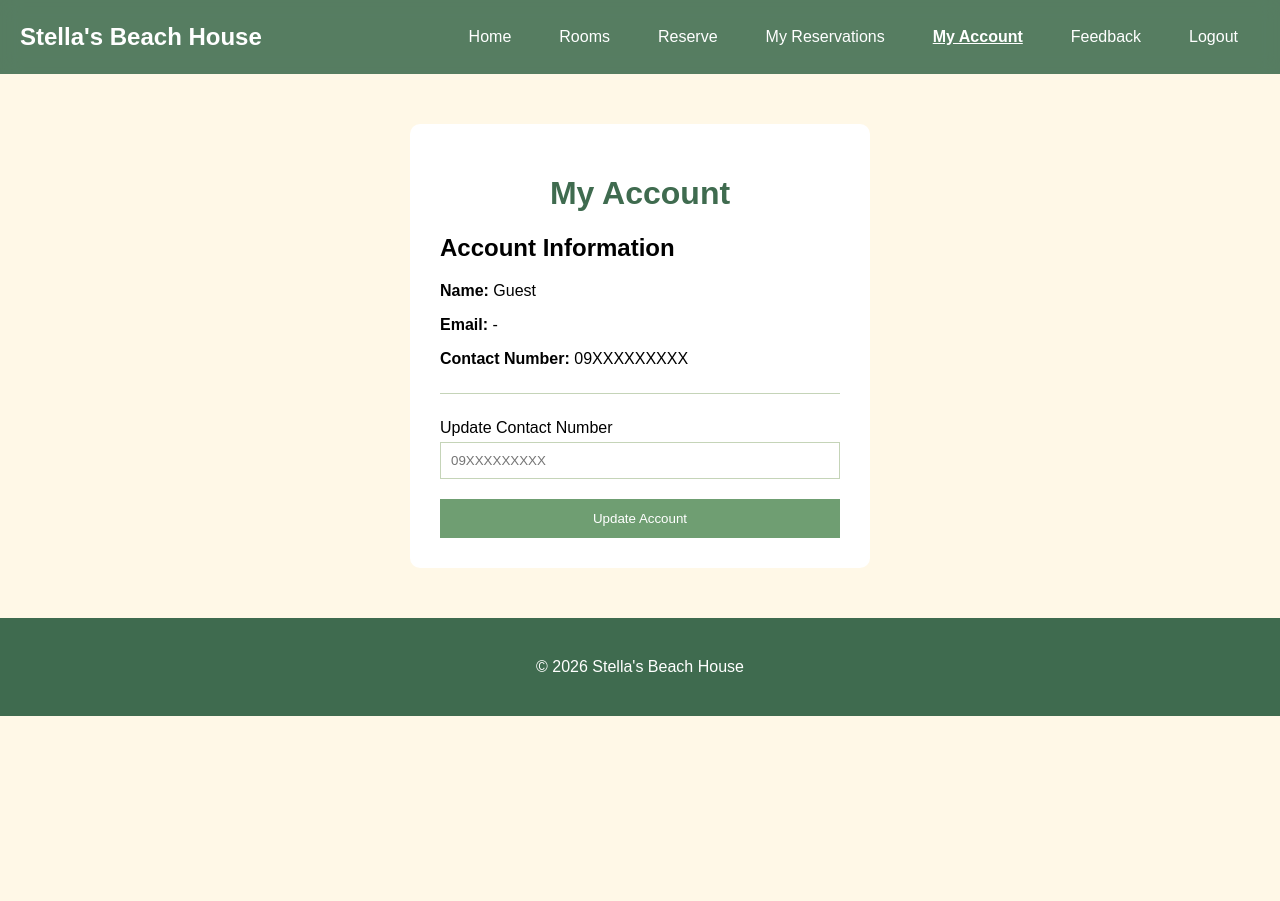
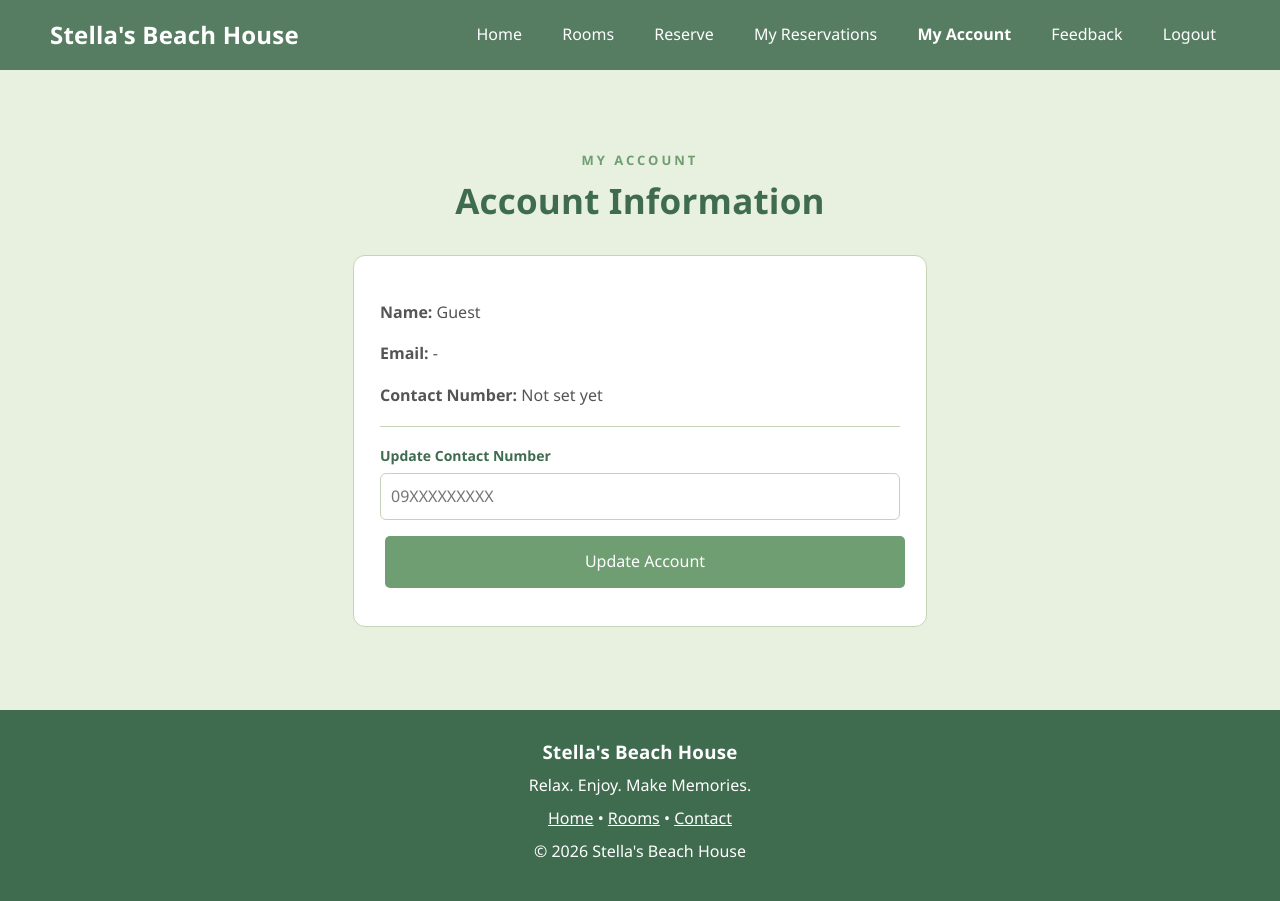
Before and after one commit to Xeishi06/Webtech_Hotel, a PHP site: page /account.html in a window 1280 px wide. Before the commit the page ends 716 px from the top, so only its background shows below. Run offline with PHP 8.4, Linux system fonts and the light colour scheme.

Commit message:
My Account on landing theme, no fake placeholder person

```diff
--- a/account.html
+++ b/account.html
@@ -4,8 +4,9 @@
 <head>
     <meta charset="UTF-8" />
     <meta name="viewport" content="width=device-width, initial-scale=1.0" />
+    <meta name="description" content="Your account at Stella's Beach House" />
     <title>My Account - Stella's Beach House</title>
-    <link rel="stylesheet" href="style.css">
+    <link rel="stylesheet" href="landingpage.css">
 </head>
 
 <body>
@@ -14,38 +15,57 @@
 
     <h2>Stella's Beach House</h2>
 
+    <div>
     <a href="landingpage.html">Home</a>
-    <a href="rooms.html">Rooms</a>
+    <a href="landingpage.html#rooms">Rooms</a>
     <a href="landingpage.html#rooms">Reserve</a>
     <a href="my-reservations.html">My Reservations</a>
     <a href="account.html">My Account</a>
     <a href="feedback.html">Feedback</a>
     <a href="landingpage.html" data-logout>Logout</a>
+    </div>
 
 </nav>
 
-<div class="container">
+<section class="rooms account-page">
 
-    <h1>My Account</h1>
+    <p class="label">MY ACCOUNT</p>
 
     <h2>Account Information</h2>
 
-    <p><strong>Name:</strong> <span id="accName">James Santiago</span></p>
-    <p><strong>Email:</strong> <span id="accEmail">james_santiago@email.com</span></p>
+    <div class="account-card">
+        <p><strong>Name:</strong> <span id="accName">Guest</span></p>
+        <p><strong>Email:</strong> <span id="accEmail">—</span></p>
+        <p><strong>Contact Number:</strong> <span id="accContact">Not set yet</span></p>
 
-    <p><strong>Contact Number:</strong> <span id="accContact">09XXXXXXXXX</span></p>
+        <hr />
+        <form id="accountForm" novalidate>
+            <label for="accContactInput">Update Contact Number</label>
+            <input id="accContactInput" type="tel" pattern="09[0-9]{9}" maxlength="11" placeholder="09XXXXXXXXX" />
+            <button type="submit" class="main-button" style="border:none;cursor:pointer;font:inherit;">Update Account</button>
+        </form>
+    </div>
 
-    <hr>
-    <form id="accountForm" novalidate>
-        <label for="accContactInput">Update Contact Number</label>
-        <input id="accContactInput" type="tel" pattern="09[0-9]{9}" maxlength="11" placeholder="09XXXXXXXXX">
-        <button type="submit">Update Account</button>
-    </form>
-
-</div>
+</section>
 
 <footer>
-    <p>&copy; 2026 Stella's Beach House</p>
+
+    <h3>Stella's Beach House</h3>
+
+    <p>
+        Relax. Enjoy. Make Memories.
+    </p>
+
+    <p class="footer-links">
+        <a href="landingpage.html#home">Home</a> •
+        <a href="landingpage.html#rooms">Rooms</a> •
+        <a href="landingpage.html#contact">Contact</a>
+    </p>
+
+    <p>
+        &copy; 2026 Stella's Beach House
+    </p>
+
 </footer>
 
 <script src="main.js"></script>
--- a/landingpage.css
+++ b/landingpage.css
@@ -696,6 +696,35 @@ section[id], footer[id] {
     color: #3F6B4F;
 }
 .empty-state h2 { color: #3F6B4F; }
+
+/* Account page - same theme, smooth */
+.account-page { min-height: 60vh; }
+.account-card {
+    background: white;
+    border: 1px solid #C5D4B8;
+    border-radius: 12px;
+    padding: 28px 26px;
+    max-width: 520px;
+    margin: 32px auto 0 auto;
+    text-align: left;
+    animation: heroFadeUp 0.5s ease both;
+    transition: transform 0.35s cubic-bezier(0.22, 1, 0.36, 1), box-shadow 0.35s ease;
+}
+.account-card:hover { transform: translateY(-3px); box-shadow: 0 14px 30px rgba(63, 107, 79, 0.15); }
+.account-card p { color: #555; }
+.account-card hr { border: 0; border-top: 1px solid #C5D4B8; margin: 18px 0; }
+.account-card label { display: block; margin-top: 10px; font-weight: bold; color: #3F6B4F; font-size: 14px; }
+.account-card input {
+    width: 100%;
+    padding: 10px;
+    margin-top: 5px;
+    box-sizing: border-box;
+    border: 1px solid #C5D4B8;
+    border-radius: 6px;
+    font: inherit;
+    background: white;
+}
+.account-card .main-button { width: 100%; margin-top: 16px; }
 .footer-stay { margin: 4px; font-size: 14px; }
 .muted-light { opacity: 0.85; font-size: 13px; }
 
```
